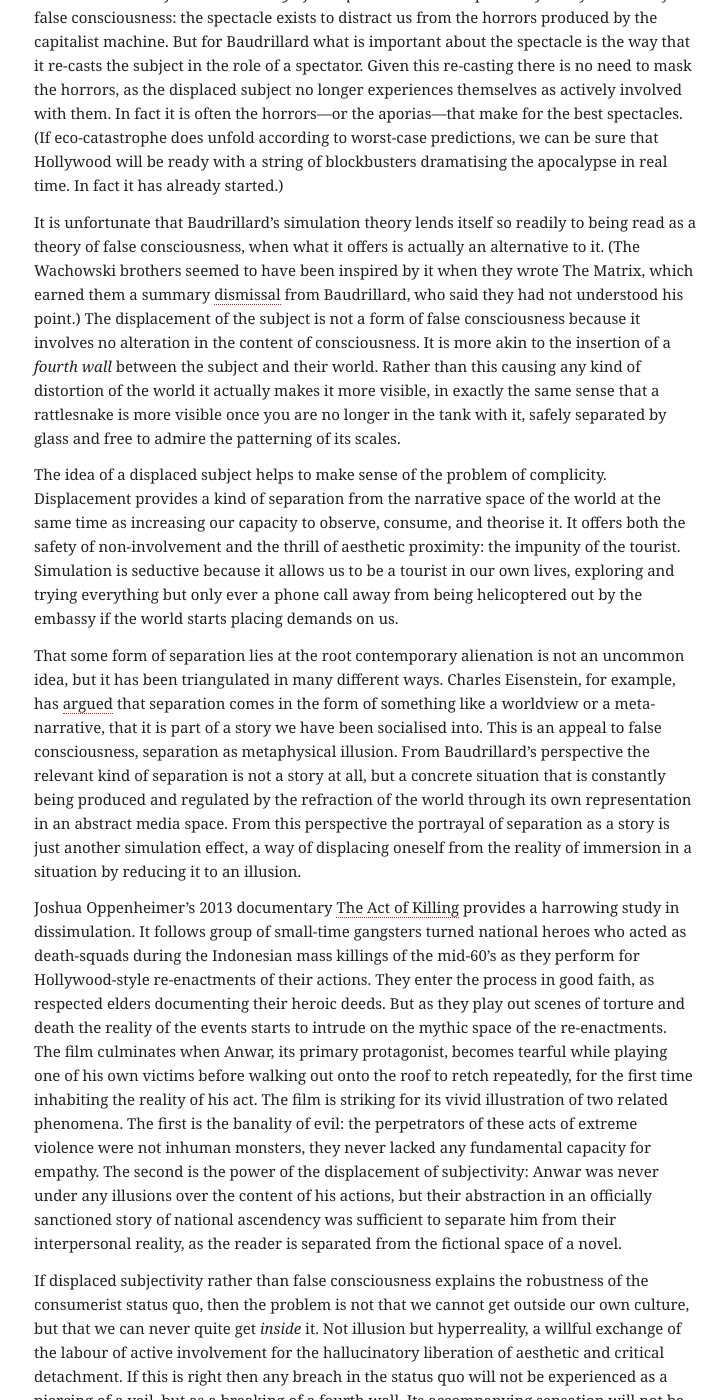
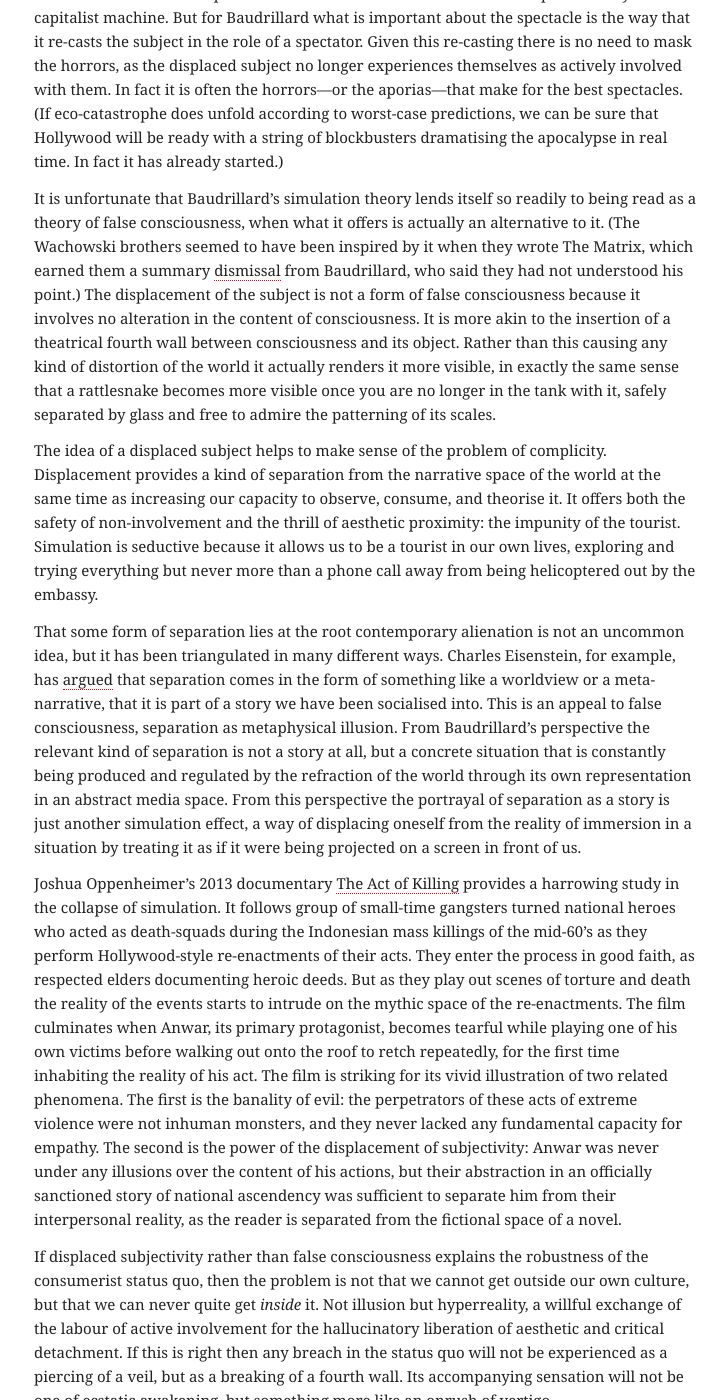
Before and after one commit to divinecuration/divinecuration.github.io, a Jekyll site: the page built from _posts/2020-05-06-false-consciousness.md, in a window 1280 px wide and 1400 px high, scrolled down 1423 px. Shown: the whole window, without its empty margins (158-884 px from the left). Built offline with Jekyll 4.4.1, drawn with Linux system fonts in a browser that asks for light colours; some of the changed text lies outside the part shown.

Commit message:
adjustments

```diff
--- a/_posts/2020-05-06-false-consciousness.md
+++ b/_posts/2020-05-06-false-consciousness.md
@@ -6,11 +6,11 @@
 excerpt_separator: <!--end_excerpt-->
 ---
 
-There's a point Mark Fisher makes in his [Anti-Vital](https://www.youtube.com/watch?v=LrKiScp_gog) lecture that has stuck with me. He says one of the biggest problems anti-capitalism has faced is that it has often had difficulty persuading people that they are oppressed. Orthodox Marxism has typically explained this phenomenon by appealing to _false consciousness_, the idea that the system itself produces ideological structures that distort its subjects' perception of their own economic conditions and blind them to their own oppression. The point Fisher makes is that this explanation has historically not proved to be effective in mobilising resistance to the status quo. Any attempt to analyse the current system, he argues, must _not_ start from the premise that everyone is suffering from some kind of mass illusion. Instead it must begin with a recognition of our own complicity in creating and sustaining the situation we are in.
+There's a point Mark Fisher makes in his [Anti-Vital](https://www.youtube.com/watch?v=LrKiScp_gog) lecture that has stuck with me. He says one of the biggest problems anti-capitalism has faced is that it has often had difficulty persuading people that their economic system oppresses them. Orthodox Marxism has typically explained this phenomenon by appealing to _false consciousness_, the idea that the system itself produces ideological structures that distort its subjects' perception of their own economic conditions and blind them to their own oppression. The point Fisher makes is that this explanation has historically proved ineffective in mobilising resistance. Any attempt to analyse the current system, he argues, must _not_ start from the premise that everyone is suffering from some kind of mass illusion. Instead it must begin with a recognition of our own complicity in creating and sustaining the situation we are in.
 
 <!--end_excerpt-->
 
-The motif of false consciousness is a familiar one. Speaking in left-leaning circles of the ascendency of Donald Trump, or of Boris Johnson, or of Brexit, it is common to find the conversation moving directly to the question of how so many people could be deceived, bypassing the question of how they were persuaded, or of why conservative narratives have often proved more appealing than progressive narratives since the financial crisis of 2008. The idea of false consciousness is also behind attempts to understand consumerist culture as a kind of spiritual deficiency, the result of a Western materialist worldview, a sort of hyper-modern veil of Maya all sugar and neon light. Awakening to the possibility of a better world is thus understood as a question of piercing of the veil, of swallowing the red pill and escaping the Matrix for good. It is the appeal to this kind of image that Fisher thinks is a bad move.
+The motif of false consciousness is a familiar one. Speaking in left-leaning circles of the ascendency of Donald Trump, or of Boris Johnson, or of Brexit, it is common to find the conversation moving directly to the question of how so many people could be deceived, bypassing the question of how they were persuaded, or of why conservative narratives have often proved more appealing than progressive narratives since the financial crisis of 2008. The idea of false consciousness is also behind attempts to understand consumerist culture as a kind of spiritual deficiency, the result of a Western materialist worldview, a modern veil of Maya all sugar and neon light. Awakening to the possibility of a better world is thus understood as a question of piercing of the veil, of swallowing the red pill and escaping the Matrix for good. It is the appeal to this kind of image that Fisher thinks is a bad move.
 
 Still, if false consciousness is not to blame for the strange stasis of consumer capitalism---perhaps most vividly dramatised in its inability to respond meaningful to looming eco-catastrophe---then this leaves quite a puzzle. Why would we have chosen this fate knowingly? Fisher himself seems to me to have been inconsistent on this point. One of the prescriptions of [Capitalist Realism]({{site.baseurl}}/blog/2020/05/02/capitalist-realism.html) is that effective anti-capitalism must aim to point out its _aporias_: the internal contradictions of the system itself. This advice always felt a bit toothless to me, not least because one glance around the cultural landscape reveals aporias being pointed out everywhere already, in novels, films, nonfiction books, ironic-not-ironic social media posts, the mission statements of social enterprises, etc. Wander into any contemporary art exhibition and you will have ≈12 uncomfortable encounters with aporias within the first 10 minutes. There is literally an industry in pointing out aporias.
 
@@ -20,12 +20,12 @@
 
 One of the key components in Baudrillard's claim that we live in [_simulation_]({{site.baseurl}}/assets/pdf/baudrillard-precession.pdf) is the idea that we inhabit a world---more specifically a media environment---in which the internal perspective is always being covertly swapped out for the external perspective, in which the subject is always-already displaced from the perspective of a participant into the perspective of an observer. Guy Debord's _Society of the Spectacle_ was interpreted by many as a theory of false consciousness: the spectacle exists to distract us from the horrors produced by the capitalist machine. But for Baudrillard what is important about the spectacle is the way that it re-casts the subject in the role of a spectator. Given this re-casting there is no need to mask the horrors, as the displaced subject no longer experiences themselves as actively involved with them. In fact it is often the horrors---or the aporias---that make for the best spectacles. (If eco-catastrophe does unfold according to worst-case predictions, we can be sure that Hollywood will be ready with a string of blockbusters dramatising the apocalypse in real time. In fact it has already started.)
 
-It is unfortunate that Baudrillard's simulation theory lends itself so readily to being read as a theory of false consciousness, when what it offers is actually an alternative to it. (The Wachowski brothers seemed to have been inspired by it when they wrote The Matrix, which earned them a summary [dismissal](https://www.nytimes.com/2002/05/24/opinion/editorial-observer-a-french-philosopher-talks-back-to-hollywood-and-the-matrix.html) from Baudrillard, who said they had not understood his point.) The displacement of the subject is not a form of false consciousness because it involves no alteration in the content of consciousness. It is more akin to the insertion of a _fourth wall_ between the subject and their world. Rather than this causing any kind of distortion of the world it actually makes it more visible, in exactly the same sense that a rattlesnake is more visible once you are no longer in the tank with it, safely separated by glass and free to admire the patterning of its scales.
+It is unfortunate that Baudrillard's simulation theory lends itself so readily to being read as a theory of false consciousness, when what it offers is actually an alternative to it. (The Wachowski brothers seemed to have been inspired by it when they wrote The Matrix, which earned them a summary [dismissal](https://www.nytimes.com/2002/05/24/opinion/editorial-observer-a-french-philosopher-talks-back-to-hollywood-and-the-matrix.html) from Baudrillard, who said they had not understood his point.) The displacement of the subject is not a form of false consciousness because it involves no alteration in the content of consciousness. It is more akin to the insertion of a theatrical fourth wall between consciousness and its object. Rather than this causing any kind of distortion of the world it actually renders it more visible, in exactly the same sense that a rattlesnake becomes more visible once you are no longer in the tank with it, safely separated by glass and free to admire the patterning of its scales.
 
-The idea of a displaced subject helps to make sense of the problem of complicity. Displacement provides a kind of separation from the narrative space of the world at the same time as increasing our capacity to observe, consume, and theorise it. It offers both the safety of non-involvement and the thrill of aesthetic proximity: the impunity of the tourist. Simulation is seductive because it allows us to be a tourist in our own lives, exploring and trying everything but only ever a phone call away from being helicoptered out by the embassy if the world starts placing demands on us.
+The idea of a displaced subject helps to make sense of the problem of complicity. Displacement provides a kind of separation from the narrative space of the world at the same time as increasing our capacity to observe, consume, and theorise it. It offers both the safety of non-involvement and the thrill of aesthetic proximity: the impunity of the tourist. Simulation is seductive because it allows us to be a tourist in our own lives, exploring and trying everything but never more than a phone call away from being helicoptered out by the embassy.
 
-That some form of separation lies at the root contemporary alienation is not an uncommon idea, but it has been triangulated in many different ways. Charles Eisenstein, for example, has [argued](https://charleseisenstein.org/books/the-more-beautiful-world-our-hearts-know-is-possible/eng/separation/) that separation comes in the form of something like a worldview or a meta-narrative, that it is part of a story we have been socialised into. This is an appeal to false consciousness, separation as metaphysical illusion. From Baudrillard's perspective the relevant kind of separation is not a story at all, but a concrete situation that is constantly being produced and regulated by the refraction of the world through its own representation in an abstract media space. From this perspective the portrayal of separation as a story is just another simulation effect, a way of displacing oneself from the reality of immersion in a situation by reducing it to an illusion.
+That some form of separation lies at the root contemporary alienation is not an uncommon idea, but it has been triangulated in many different ways. Charles Eisenstein, for example, has [argued](https://charleseisenstein.org/books/the-more-beautiful-world-our-hearts-know-is-possible/eng/separation/) that separation comes in the form of something like a worldview or a meta-narrative, that it is part of a story we have been socialised into. This is an appeal to false consciousness, separation as metaphysical illusion. From Baudrillard's perspective the relevant kind of separation is not a story at all, but a concrete situation that is constantly being produced and regulated by the refraction of the world through its own representation in an abstract media space. From this perspective the portrayal of separation as a story is just another simulation effect, a way of displacing oneself from the reality of immersion in a situation by treating it as if it were being projected on a screen in front of us.
 
-Joshua Oppenheimer's 2013 documentary [The Act of Killing](https://www.youtube.com/watch?v=SD5oMxbMcHM) provides a harrowing study in dissimulation. It follows group of small-time gangsters turned national heroes who acted as death-squads during the Indonesian mass killings of the mid-60's as they perform for Hollywood-style re-enactments of their actions. They enter the process in good faith, as respected elders documenting their heroic deeds. But as they play out scenes of torture and death the reality of the events starts to intrude on the mythic space of the re-enactments. The film culminates when Anwar, its primary protagonist, becomes tearful while playing one of his own victims before walking out onto the roof to retch repeatedly, for the first time inhabiting the reality of his act. The film is striking for its vivid illustration of two related phenomena. The first is the banality of evil: the perpetrators of these acts of extreme violence were not inhuman monsters, they never lacked any fundamental capacity for empathy. The second is the power of the displacement of subjectivity: Anwar was never under any illusions over the content of his actions, but their abstraction in an officially sanctioned story of national ascendency was sufficient to separate him from their interpersonal reality, as the reader is separated from the fictional space of a novel.
+Joshua Oppenheimer's 2013 documentary [The Act of Killing](https://www.youtube.com/watch?v=SD5oMxbMcHM) provides a harrowing study in the collapse of simulation. It follows group of small-time gangsters turned national heroes who acted as death-squads during the Indonesian mass killings of the mid-60's as they perform Hollywood-style re-enactments of their acts. They enter the process in good faith, as respected elders documenting heroic deeds. But as they play out scenes of torture and death the reality of the events starts to intrude on the mythic space of the re-enactments. The film culminates when Anwar, its primary protagonist, becomes tearful while playing one of his own victims before walking out onto the roof to retch repeatedly, for the first time inhabiting the reality of his act. The film is striking for its vivid illustration of two related phenomena. The first is the banality of evil: the perpetrators of these acts of extreme violence were not inhuman monsters, and they never lacked any fundamental capacity for empathy. The second is the power of the displacement of subjectivity: Anwar was never under any illusions over the content of his actions, but their abstraction in an officially sanctioned story of national ascendency was sufficient to separate him from their interpersonal reality, as the reader is separated from the fictional space of a novel.
 
 If displaced subjectivity rather than false consciousness explains the robustness of the consumerist status quo, then the problem is not that we cannot get outside our own culture, but that we can never quite get _inside_ it. Not illusion but hyperreality, a willful exchange of the labour of active involvement for the hallucinatory liberation of aesthetic and critical detachment. If this is right then any breach in the status quo will not be experienced as a piercing of a veil, but as a breaking of a fourth wall. Its accompanying sensation will not be one of ecstatic awakening, but something more like an onrush of vertigo.
```
Also changed, not shown: _posts/2020-05-11-the-public-real.md (+4 -4 lines).
